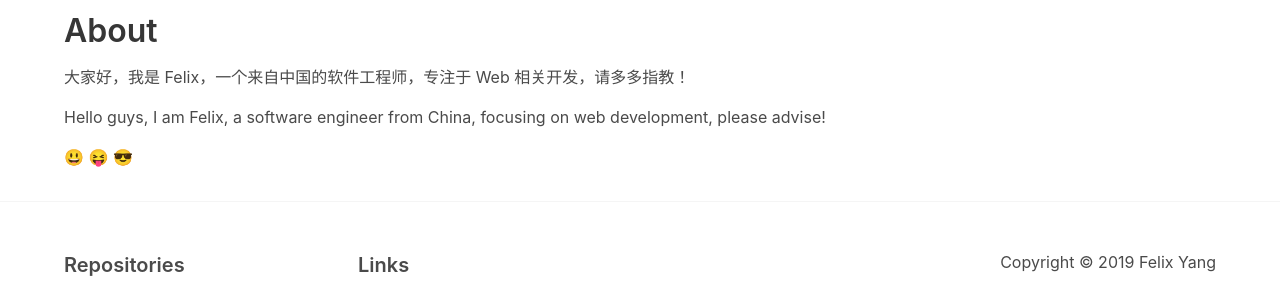
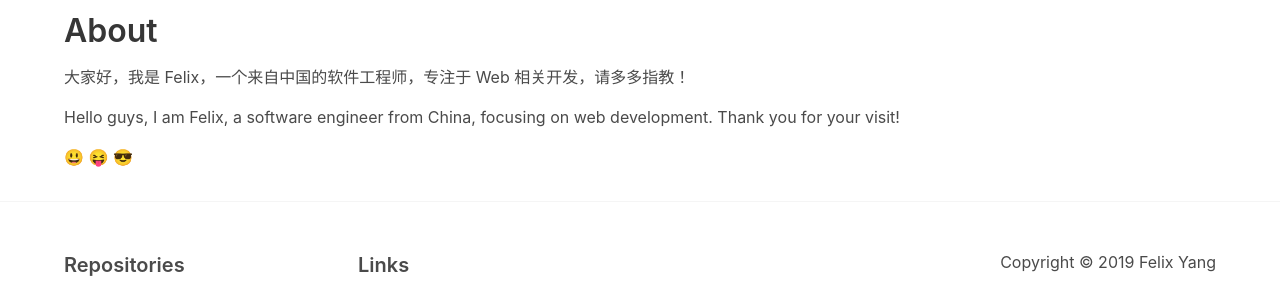
Before and after one commit to felixpy/felixpy.github.io, a Jekyll site: the page built from about.html, in a window 1280 px wide. Shown: the part 151-442 px from the top of the page. Built offline with Jekyll 4.4.1, drawn with Linux system fonts in a browser that asks for light colours; nearby versions of some CDN libraries; emoji names are drawn with the system emoji font; comment, search, counter and statistics services are not loaded.

Commit message:
chore: update about page

```diff
--- a/about.html
+++ b/about.html
@@ -11,6 +11,6 @@ breadcrumb: true
 </p>
 <p>
   Hello guys, I am Felix, a software engineer from China, focusing on web
-  development, please advise!
+  development. Thank you for your visit!
 </p>
 <p>:smiley: :stuck_out_tongue_closed_eyes: :sunglasses:</p>
```
